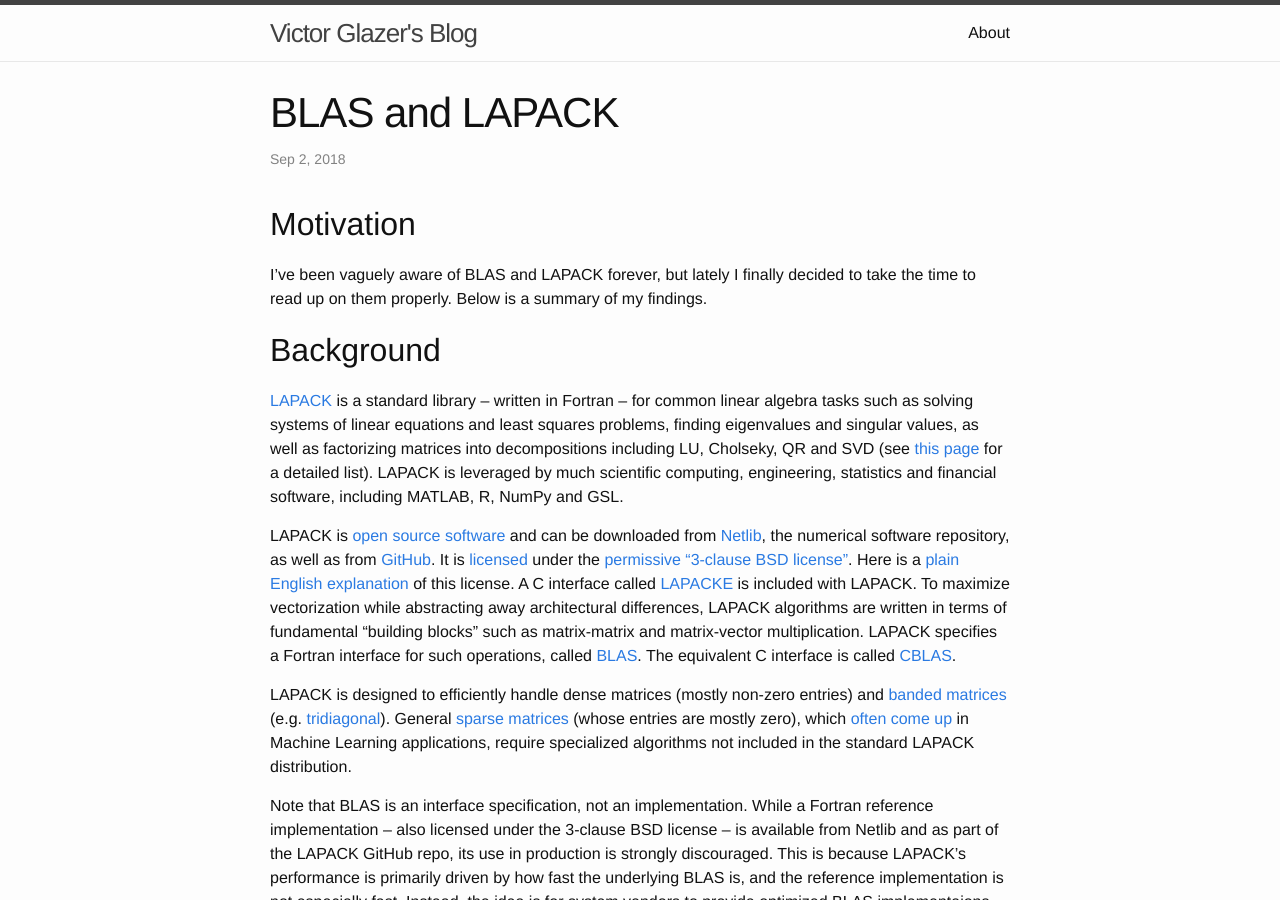
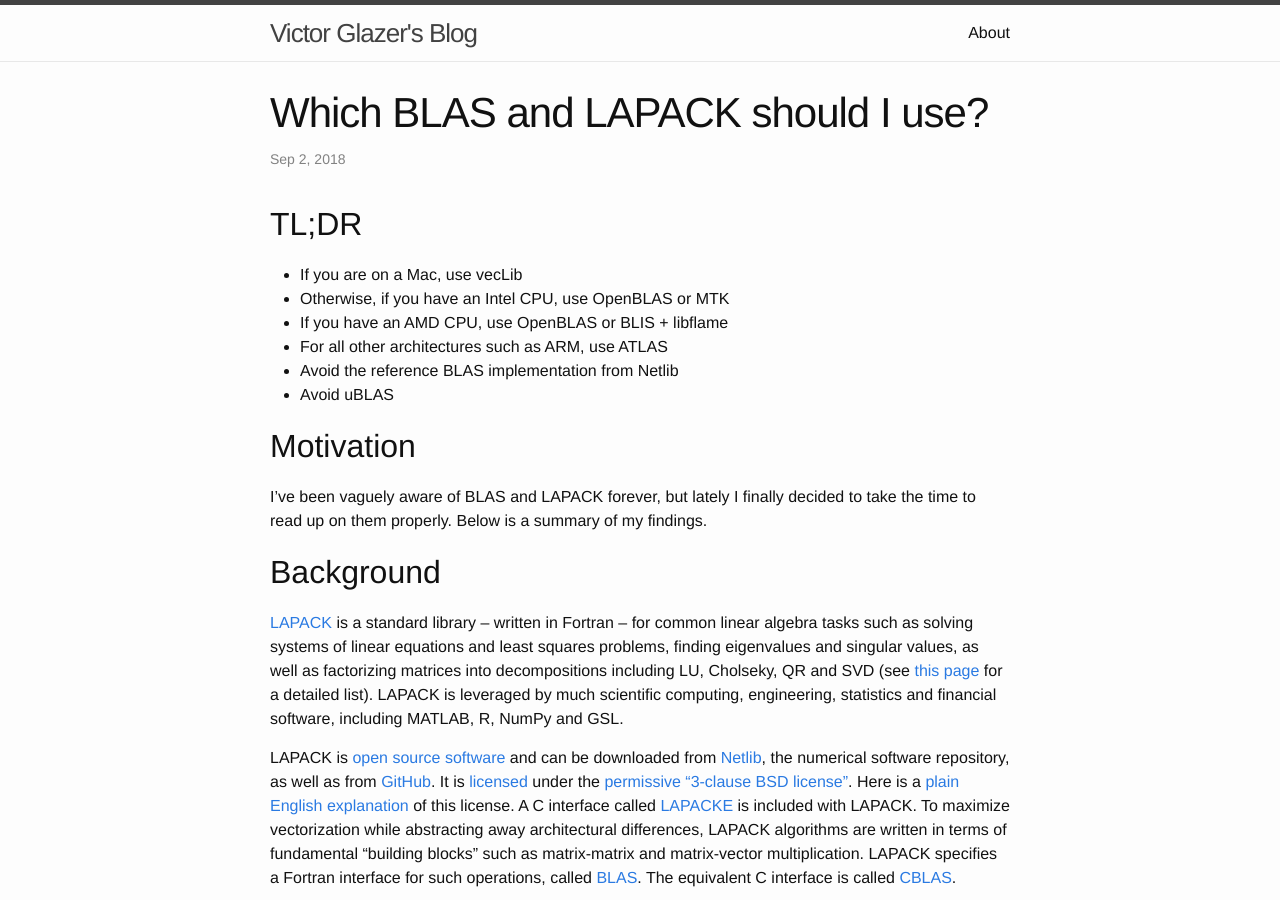
Before and after one commit to vglazer/vglazer.github.io, a Jekyll site: the page built from _posts/2018-09-02-blas-lapack.md, in a window 1280 px wide and 900 px high. Built offline with Jekyll 4.4.1, drawn with Linux system fonts in a browser that asks for light colours; nearby versions of some CDN libraries.

Commit message:
Added permalinks

```diff
--- a/_posts/2018-09-02-blas-lapack.md
+++ b/_posts/2018-09-02-blas-lapack.md
@@ -1,14 +1,27 @@
 ---
 layout: post
-title:  "BLAS and LAPACK"
+title:  "Which BLAS and LAPACK should I use?"
 date:   2018-09-02 19:41:00
+permalink: which-blas-and-lapack-to-use
 categories: libraries mac osx numerical_analysis linear_algebra scientific_computing
 ---
+
+## TL;DR
+
+* If you are on a Mac, use vecLib
+* Otherwise, if you have an Intel CPU, use OpenBLAS or MTK
+* If you have an AMD CPU, use OpenBLAS or BLIS + libflame
+* For all other architectures such as ARM, use ATLAS
+* Avoid the reference BLAS implementation from Netlib
+* Avoid uBLAS
+
 ## Motivation
+
 I've been vaguely aware of BLAS and LAPACK forever, but lately I finally decided to take the
 time to read up on them properly. Below is a summary of my findings.
 
 ## Background
+
 [LAPACK](http://www.netlib.org/lapack/) is a standard library -- written in Fortran -- for
 common linear algebra tasks such as solving systems of linear equations and
 least squares problems, finding eigenvalues and singular values, as well as factorizing
@@ -53,6 +66,7 @@ For the historically minded, the following ["oral history"](http://history.siam.
 of BLAS may prove of some inteterest.
 
 ## Select Vendor Implementations
+
 * A highly-tuned [BLAS](https://software.intel.com/en-us/mkl-developer-reference-c-blas-and-sparse-blas-routines)
 implementation is included with Intel's [MKL](https://software.intel.com/en-us/mkl),
 which also provides optimized implementations of various [LAPACK routines](https://software.intel.com/en-us/mkl-developer-reference-c-lapack-routines).
@@ -81,6 +95,7 @@ for their supercomputers as part of [CMSL / LibSci](https://pubs.cray.com/conten
 You can read more about LibSci [here](http://www.nersc.gov/users/software/programming-libraries/math-libraries/libsci/).
 
 ## Other BLAS Implementations
+
 * [ATLAS](http://math-atlas.sourceforge.net/) is a portable (i.e. architecture-independent) yet
 still quite efficient BLAS implementation. It is generally slower than a BLAS tuned for a
 particular architecture such as MKL, but much faster than Netlib's reference BLAS implementation.
@@ -107,6 +122,7 @@ uBLAS prioritizes portability over performance, like ATLAS, but is slower than A
 architectures such as OpenBLAS, MTL or BLIS.
 
 ## So Which BLAS should I Use?
+
 Based on my research so far, I would do the following:
 
 * If you are on a Mac, use vecLib
```
Also changed, not shown: _posts/2015-07-18-python-wrappers-for-c++-libraries.markdown (+9 -2 lines).
